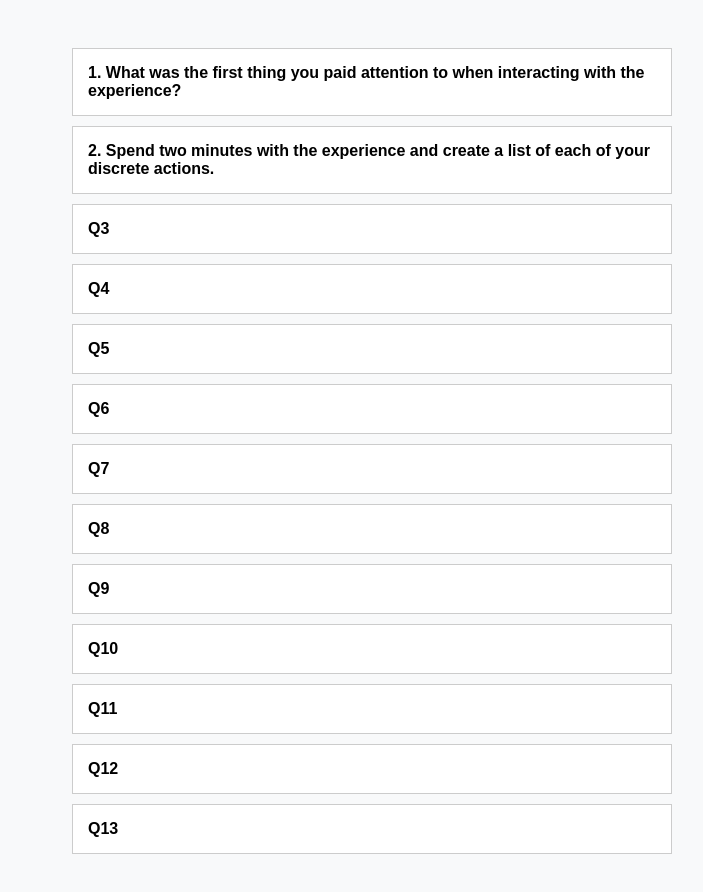
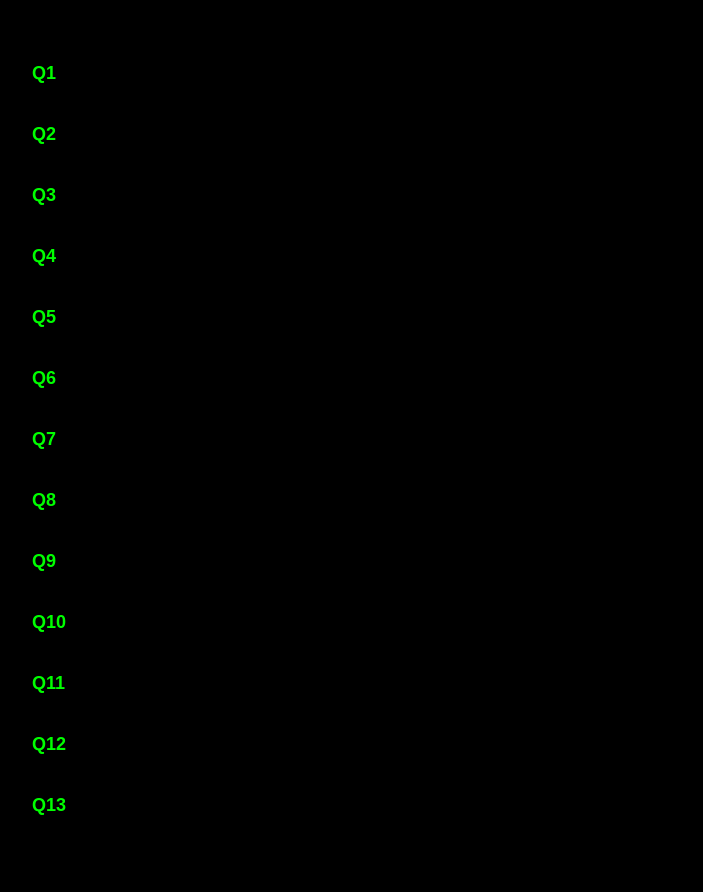
Before and after one commit to kwankit0329/kwankit.IM.github.io, a plain HTML site: page index.html in a window 1280 px wide. Shown: the whole page, without its empty margins (268-971 px from the left). Drawn offline with Linux system fonts and the light colour scheme.

Commit message:
Update index.html

```diff
--- a/index.html
+++ b/index.html
@@ -7,34 +7,38 @@
     body {
       font-family: Arial, sans-serif;
       padding: 40px;
-      background-color: #f8f9fa;
+      background-color: #000;
+      color: #00FF00;
     }
 
     .qa-container {
-      max-width: 600px;
+      max-width: 700px;
       margin: auto;
     }
 
     .question {
       cursor: pointer;
-      background-color: #fff;
-      border: 1px solid #ccc;
+      background-color: transparent;
       margin-bottom: 10px;
-      padding: 15px;
+      padding: 15px 10px;
       font-weight: bold;
-      transition: background-color 0.3s;
+      font-size: 18px;
+      transition: color 0.3s, transform 0.2s;
     }
 
     .question:hover {
-      background-color: #f0f0f0;
+      color: #7CFC00; /* 淡一点的绿色 hover 效果 */
+      transform: scale(1.03);
     }
 
     .answer {
       display: none;
-      background-color: #fafafa;
-      padding: 15px;
-      border-left: 4px solid #007BFF;
-      margin-bottom: 10px;
+      background-color: #111; /* 深色背景 */
+      padding: 15px 20px;
+      margin-bottom: 15px;
+      font-size: 16px;
+      border-left: 4px solid #00FF00;
+      border-radius: 4px;
     }
   </style>
 </head>
@@ -42,11 +46,11 @@
   <div class="qa-container">
     <!-- Q&A 循环 -->
     <div class="qa">
-      <div class="question">1. What was the first thing you paid attention to when interacting with the experience?</div>
+      <div class="question">Q1</div>
       <div class="answer">A1</div>
     </div>
     <div class="qa">
-      <div class="question">2. Spend two minutes with the experience and create a list of each of your discrete actions.</div>
+      <div class="question">Q2</div>
       <div class="answer">A2</div>
     </div>
     <div class="qa">
@@ -96,9 +100,7 @@
   </div>
 
   <script>
-    // 给所有的 .question 添加点击事件
     const questions = document.querySelectorAll('.question');
-
     questions.forEach((q) => {
       q.addEventListener('click', () => {
         const answer = q.nextElementSibling;
```
